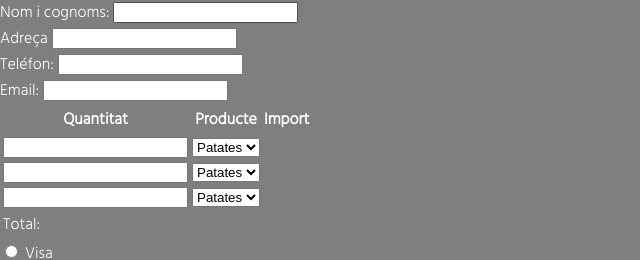
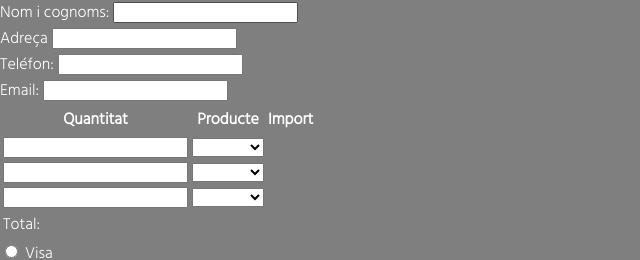
Before and after one commit to alexorosubiqum/exercicisHTML, a plain HTML site: page form.html in a window 1280 px wide. Shown: the top 260 px of the page, without its empty margins (0-640 px from the left). Drawn offline with Linux system fonts and the light colour scheme.

Commit message:
finished form
need to add css,

```diff
--- a/form.html
+++ b/form.html
@@ -97,9 +97,11 @@
           <td><input type="number" name="quant" id="quant" /></td>
           <td>
             <select name="productes" id="productes">
+              <option value=""></option>
               <option value="patates">Patates</option>
               <option value="aigua">Aigua</option>
               <option value="carn">Carn</option>
+              <option value="cervesa">Cervesa</option>
             </select>
           </td>
           <td></td>
@@ -108,9 +110,11 @@
           <td><input type="number" name="quant" id="quant" /></td>
           <td>
             <select name="productes" id="productes">
+              <option value=""></option>
               <option value="patates">Patates</option>
               <option value="aigua">Aigua</option>
               <option value="carn">Carn</option>
+              <option value="cervesa">Cervesa</option>
             </select>
           </td>
           <td></td>
@@ -119,9 +123,11 @@
           <td><input type="number" name="quant" id="quant" /></td>
           <td>
             <select name="productes" id="productes">
+              <option value=""></option>
               <option value="patates">Patates</option>
               <option value="aigua">Aigua</option>
               <option value="carn">Carn</option>
+              <option value="cervesa">Cervesa</option>
             </select>
           </td>
           <td></td>
```
